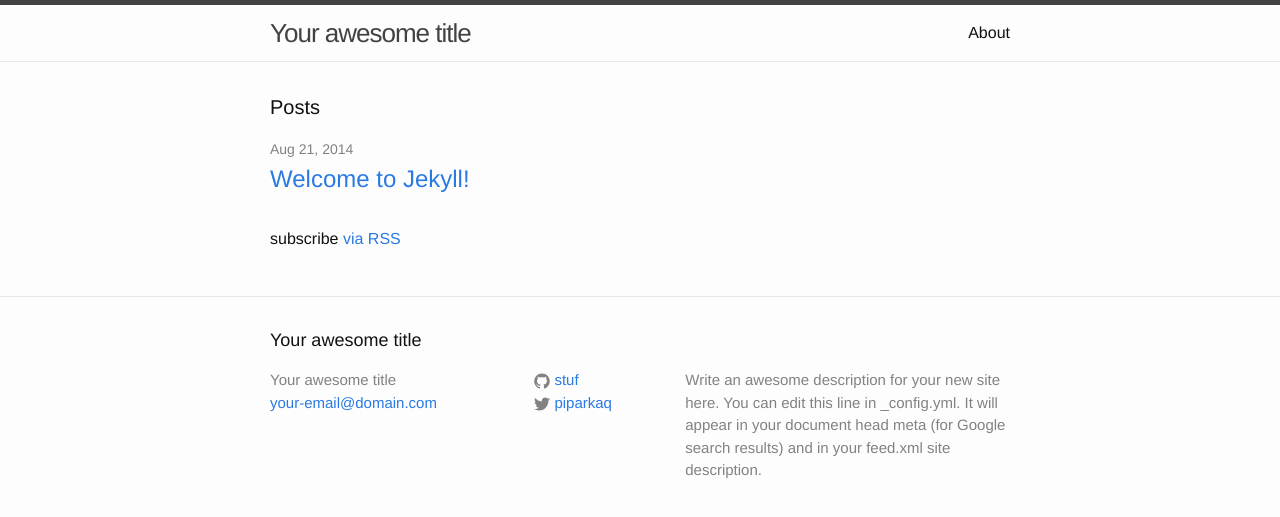
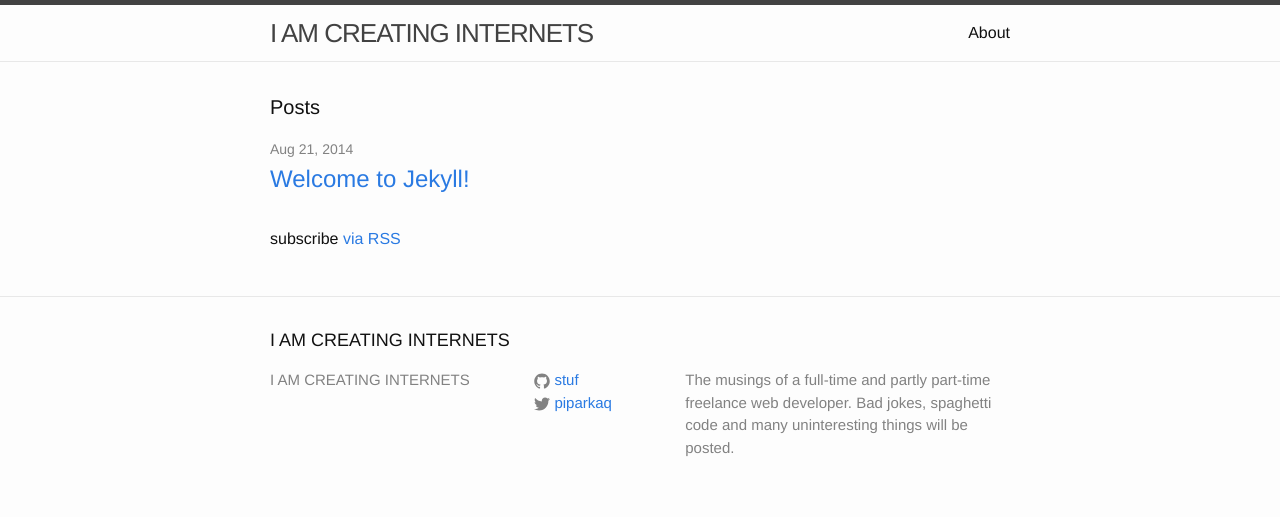
Before and after one commit to stuf/stuf.github.io, a Jekyll site: the page built from index.html, in a window 1280 px wide. Shown: the top 517 px of the page. Built offline with Jekyll 4.4.1, drawn with Linux system fonts in a browser that asks for light colours.

Commit message:
Updated config for Jekyll

```diff
--- a/_config.yml
+++ b/_config.yml
@@ -1,10 +1,9 @@
 # Site settings
-title: Your awesome title
-email: your-email@domain.com
+title: I AM CREATING INTERNETS
+email:
 description: > # this means to ignore newlines until "baseurl:"
-  Write an awesome description for your new site here. You can edit this
-  line in _config.yml. It will appear in your document head meta (for
-  Google search results) and in your feed.xml site description.
+  The musings of a full-time and partly part-time freelance web developer.
+  Bad jokes, spaghetti code and many uninteresting things will be posted.
 baseurl: "" # the subpath of your site, e.g. /blog/
 url: "http://stuf.github.io" # the base hostname & protocol for your site
 twitter_username: piparkaq
```
